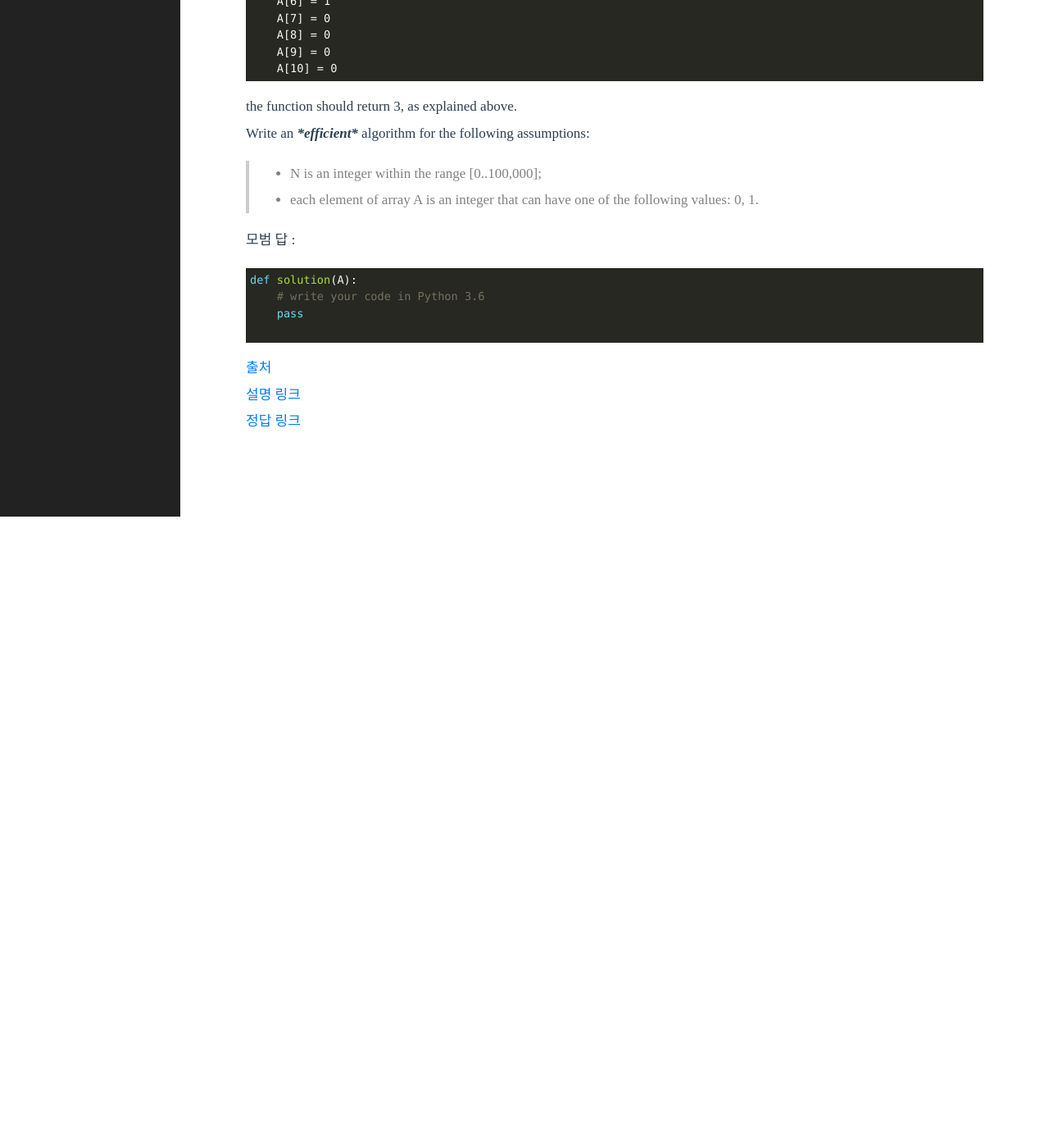
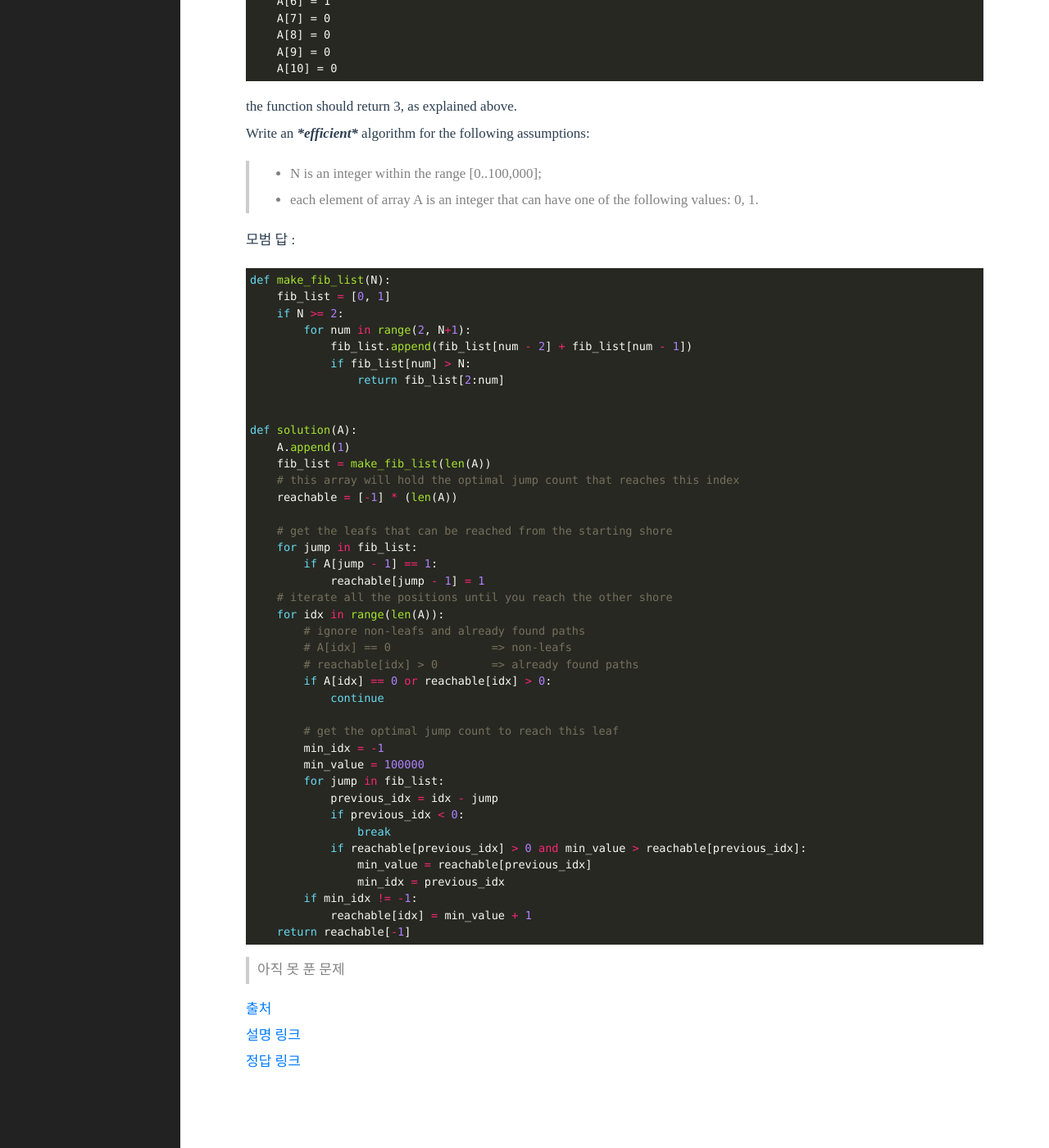
Before and after one commit to cjungm/cjungm.github.io, a Jekyll site: the page built from _posts/Coding/Codility/Fibonacci_numbers/2022-09-09-FibFrog.md, in a window 1280 px wide and 1400 px high, scrolled down 1328 px. Shown: the whole window at 82% size. Built offline with Jekyll 4.4.1, drawn with Linux system fonts in a browser that asks for light colours; before the commit the page ends 1958 px from its top, so only the background shows below that.

Commit message:
FibFrog answer

````diff
--- a/_posts/Coding/Codility/Fibonacci_numbers/2022-09-09-FibFrog.md
+++ b/_posts/Coding/Codility/Fibonacci_numbers/2022-09-09-FibFrog.md
@@ -77,14 +77,52 @@ Write an ***\*efficient\**** algorithm for the following assumptions:
 모범 답 :
 
 ```python
+def make_fib_list(N):
+    fib_list = [0, 1]
+    if N >= 2:
+        for num in range(2, N+1):
+            fib_list.append(fib_list[num - 2] + fib_list[num - 1])
+            if fib_list[num] > N:
+                return fib_list[2:num]
+
+
 def solution(A):
-    # write your code in Python 3.6
-    pass
+    A.append(1)
+    fib_list = make_fib_list(len(A))
+    # this array will hold the optimal jump count that reaches this index
+    reachable = [-1] * (len(A))
 
+    # get the leafs that can be reached from the starting shore
+    for jump in fib_list:
+        if A[jump - 1] == 1:
+            reachable[jump - 1] = 1
+    # iterate all the positions until you reach the other shore
+    for idx in range(len(A)):
+        # ignore non-leafs and already found paths
+        # A[idx] == 0               => non-leafs
+        # reachable[idx] > 0        => already found paths
+        if A[idx] == 0 or reachable[idx] > 0:
+            continue
+
+        # get the optimal jump count to reach this leaf
+        min_idx = -1
+        min_value = 100000
+        for jump in fib_list:
+            previous_idx = idx - jump
+            if previous_idx < 0:
+                break
+            if reachable[previous_idx] > 0 and min_value > reachable[previous_idx]:
+                min_value = reachable[previous_idx]
+                min_idx = previous_idx
+        if min_idx != -1:
+            reachable[idx] = min_value + 1
+    return reachable[-1]
 ```
+
+> 아직 못 푼 문제
 
 [출처](https://app.codility.com/programmers/lessons/13-fibonacci_numbers/fib_frog/start/)
 
-[설명 링크]()
+[설명 링크](https://m.blog.naver.com/PostView.naver?isHttpsRedirect=true&blogId=alwlren_00&logNo=221627071567)
 
-[정답 링크]()
+[정답 링크](https://github.com/Dineshkarthik/codility-training/blob/master/Lesson%2013%20-%20Fibonacci%20numbers/fib_frog.py#L111)
````
